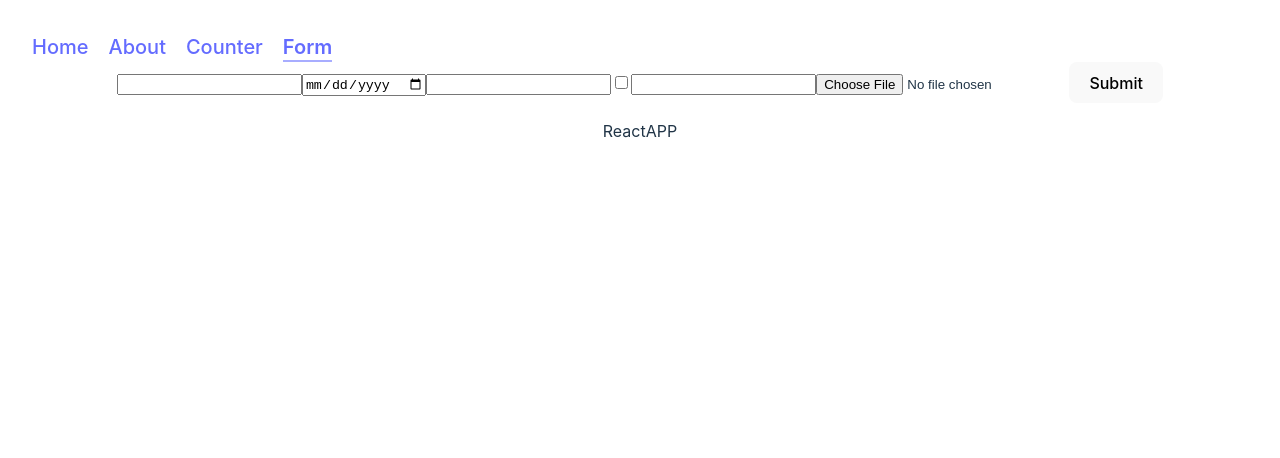
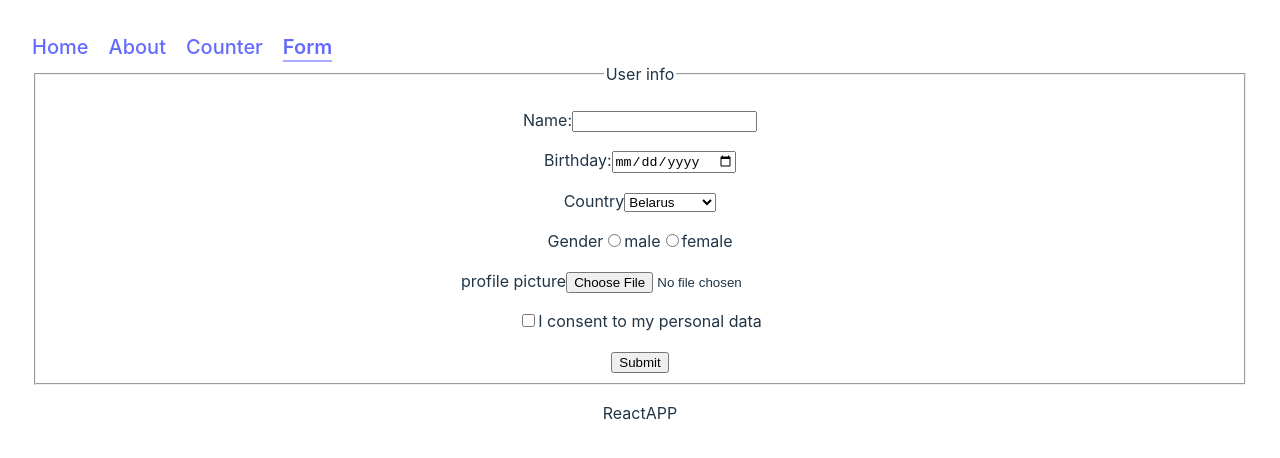
Before and after one commit to 4Quark/React, a React (Vite) app in the folder vite-project/: page /form in a window 1280 px wide. Shown: the top 458 px of the page. Built offline with nearby package versions, Linux system fonts and the light colour scheme.

Commit message:
feat: form layout

```diff
--- a/vite-project/src/components/Form.tsx
+++ b/vite-project/src/components/Form.tsx
@@ -1,4 +1,4 @@
-import React, { MouseEventHandler } from 'react'
+import React from 'react'
 import '../styles/Form.css'
 
 type formProps = {};
@@ -19,7 +19,7 @@ class Form extends React.Component<formProps, formState> {
         this.handleForm = this.handleForm.bind(this);
     }
 
-    handleForm = (e: React.MouseEvent<HTMLButtonElement, MouseEvent>) => {
+    handleForm = (e: React.FormEvent<HTMLFormElement>) => {
         e.preventDefault();
         console.log('hi');
     }
@@ -27,15 +27,60 @@ class Form extends React.Component<formProps, formState> {
     render() {
         return (
             <div className='form_content'>
-                <form>
-                    <input type='text'></input>
-                    <input type='date'></input>
-                    <input type='select'></input>
-                    <input type='checkbox'></input>
-                    <input type='switcher'></input>
-                    <input type='file'></input>
-                    <button onClick={ this.handleForm }>Submit </button>
-                </form>
+                <fieldset className="form_fieldset">
+                    <legend>User info</legend>
+                    <form onSubmit={ this.handleForm }>
+                        <p></p>
+
+                        <label>
+                            Name:
+                            <input type="text" name="name" />
+                        </label>
+
+                        <p></p>
+
+                        <label>
+                            Birthday:
+                            <input type="date" name="date" />
+                        </label>
+
+                        <p></p>
+
+                        <span>Country</span>
+                        <select>
+                            <option value="Belarus">Belarus</option>
+                            <option value="Kazakhstan">Kazakhstan</option>
+                            <option value="Kyrgyzstan">Kyrgyzstan</option>
+                            <option value="Russia">Russia</option>
+                            <option value="Ukraine">Ukraine</option>
+                            <option value="Uzbekistan">Uzbekistan</option>
+                        </select>
+
+
+                        <p></p>
+                        <span>Gender</span>
+                        <label>
+                            <input type='radio' name="sex"></input>
+                            male
+                        </label>
+                        <label>
+                            <input type='radio' name="sex"></input>
+                            female
+                        </label>
+
+                        <p></p>
+                        <span>profile picture</span>
+                        <input type='file'></input>
+
+                        <p></p>
+                        <input type='checkbox'></input>
+                        <span>I consent to my personal data</span>
+
+
+                        <p></p>
+                        <input type="submit" value="Submit" />
+                    </form>
+                </fieldset>
             </div>
         )
     }
```
